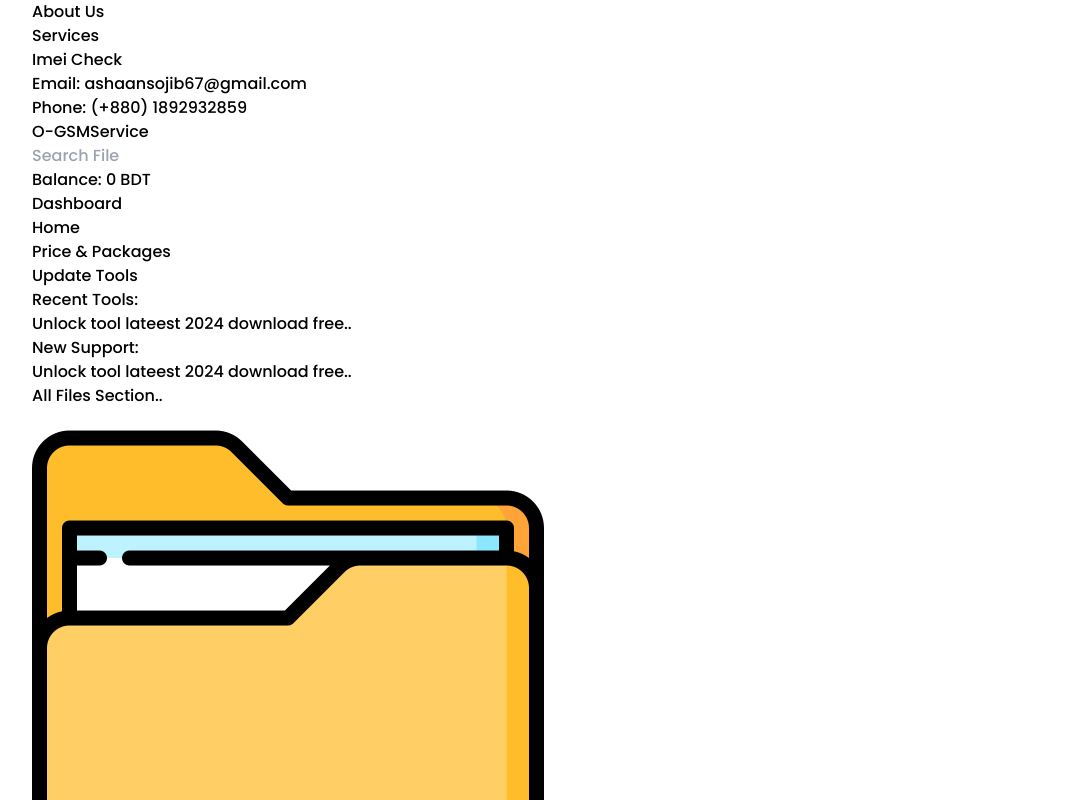
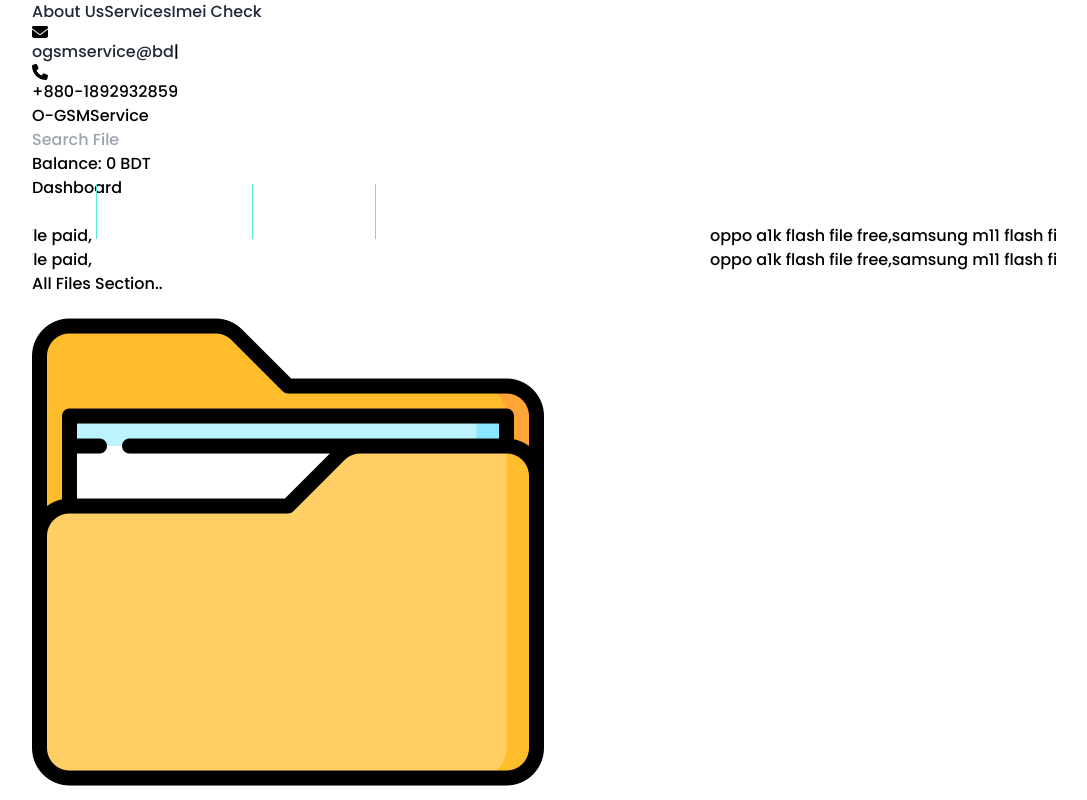
Before and after one commit to ashaansojib/paid-gsm-service, a React (Vite) app: page / in a window 1280 px wide. Shown: the top 800 px of the page, without its empty margins (96-1183 px from the left). Built offline with nearby package versions, Linux system fonts and the light colour scheme.

Commit message:
marquee customize

```diff
--- a/package.json
+++ b/package.json
@@ -14,6 +14,7 @@
     "match-sorter": "^6.3.3",
     "react": "^18.2.0",
     "react-dom": "^18.2.0",
+    "react-fast-marquee": "^1.6.3",
     "react-icons": "^5.0.1",
     "react-router-dom": "^6.22.0",
     "sort-by": "^1.2.0"
--- a/src/index.css
+++ b/src/index.css
@@ -4,6 +4,13 @@
 body{
     font-family: 'Poppins', sans-serif;
 }
+/*primary bg: #0eb131 */
 .my-container{
     @apply mx-auto max-w-screen-lg
 }
+.text-hover{
+    @apply text-gray-800 hover:text-[#0eb131]
+}
+.nav-items{
+    @apply text-white py-4 px-2 hover:bg-slate-500  border-r border-teal-300
+}
--- a/src/shared/Header.jsx
+++ b/src/shared/Header.jsx
@@ -1,9 +1,9 @@
 import React from 'react';
-import Marquee from './Marquee';
+import HeadingMarquee from './HeadingMarquee';
 import { Link, useLocation } from 'react-router-dom';
 import TopNav from './TopNav';
 import MenuBar from './MenuBar';
-
+import { FaEnvelope, FaPhone } from 'react-icons/fa6'
 const Header = () => {
     const location = useLocation();
     return (
@@ -11,9 +11,11 @@ const Header = () => {
             {/* top header content */}
             <div className='my-container border-b flex justify-between py-3 px-2'>
                 <TopNav />
-                <div className='flex gap-2'>
-                    <p>Email: ashaansojib67@gmail.com</p>
-                    <p>Phone: (+880) 1892932859</p>
+                <div className='flex items-center gap-2'>
+                    <FaEnvelope />
+                    <Link className='text-hover text-sm' to="mailto:ashaduzzamansojib67@gmail.com">ogsmservice@bd</Link>|
+                    <FaPhone />
+                    <p className='text-sm'>+880-1892932859</p>
                 </div>
             </div>
             {/* main header area */}
@@ -36,7 +38,7 @@ const Header = () => {
             <MenuBar />
             {/* ads or updating news area */}
             {
-                location.pathname === '/' ? <Marquee /> : ''
+                location.pathname === '/' ? <HeadingMarquee /> : ''
             }
         </div>
     );
--- /dev/null
+++ b/src/shared/HeadingMarquee.jsx
@@ -0,0 +1,23 @@
+import React from "react";
+import Marquee from "react-fast-marquee";
+
+const HeadingMarquee = () => {
+  return (
+    <div className="my-container bg-slate-300 rounded-md px-2 py-4">
+      <div className="flex gap-2 items-center pb-2">
+        <Marquee>
+          <h2>oppo a1k flash file free,</h2>
+          <h2>samsung m11 flash file paid,</h2>
+        </Marquee>
+      </div>
+      <div className="flex gap-2 items-center">
+        <Marquee>
+          <h2>oppo a1k flash file free,</h2>
+          <h2>samsung m11 flash file paid,</h2>
+        </Marquee>
+      </div>
+    </div>
+  );
+};
+
+export default HeadingMarquee;
--- a/src/shared/Marquee.jsx
+++ /dev/null
@@ -1,19 +0,0 @@
-import React from 'react';
-
-const Marquee = () => {
-    return (
-        <div className='my-container bg-slate-300 rounded-md px-2 py-4'>
-            <div className='flex gap-2 items-center pb-2'>
-                <button className='px-2 rounded-lg py-1 bg-slate-200 font-medium italic'>Recent Tools: </button>
-                <h3>Unlock tool lateest 2024 download free..</h3>
-            </div>
-            <div className='flex gap-2 items-center'>
-                <button className='px-2 rounded-lg py-1 bg-slate-200 font-medium italic'>New Support: </button>
-                <h3>Unlock tool lateest 2024 download free..</h3>
-            </div>
-
-        </div>
-    );
-};
-
-export default Marquee;
--- a/src/shared/MenuBar.jsx
+++ b/src/shared/MenuBar.jsx
@@ -1,15 +1,15 @@
-import React from 'react';
-import { Link } from 'react-router-dom';
+import React from "react";
+import { Link } from "react-router-dom";
 
 const MenuBar = () => {
   return (
-        <div className='bg-blue-200 mb-2'>
+    <div className="bg-[#0eb131] mb-2">
       <div className="my-container">
         <div>
-                    <ul className='flex items-center gap-2'>
-                        <li className='bg-amber-500 p-2'><Link to="/">Home</Link></li>
-                        <li className='bg-amber-500 p-2' ><Link to="/">Price & Packages</Link></li>
-                        <li  className='bg-amber-500 p-2' ><Link to="/">Update Tools</Link></li>
+          <ul className="flex items-center">
+            <Link className="nav-items" to="/">Home</Link>
+            <Link className="nav-items" to="/">Price & Packages</Link>
+            <Link className="nav-items" to="/">Update Tools</Link>
           </ul>
         </div>
       </div>
--- a/src/shared/TopNav.jsx
+++ b/src/shared/TopNav.jsx
@@ -1,16 +1,22 @@
-import React from 'react';
-import { Link } from 'react-router-dom';
+import React from "react";
+import { Link } from "react-router-dom";
 
 const TopNav = () => {
-    return (
-        <div>
-            <ul className='flex gap-2 items-center '>
-                <li><Link to="about-us">About Us</Link></li>
-                <li><Link to="#">Services</Link></li>
-                <li><Link to="#">Imei Check</Link></li>
-            </ul>
-        </div>
-    );
+  return (
+    <div>
+      <ul className="flex gap-3 items-center">
+        <Link className="text-hover font-semibold text-sm" to="about-us">
+          About Us
+        </Link>
+        <Link className="text-hover font-semibold text-sm" to="#">
+          Services
+        </Link>
+        <Link className="text-hover font-semibold text-sm" to="#">
+          Imei Check
+        </Link>
+      </ul>
+    </div>
+  );
 };
 
 export default TopNav;
```
Also changed, not shown: 2 other files (tests, documents, lock files or other folders). Lines whose indentation alone changed are shown as unchanged.
